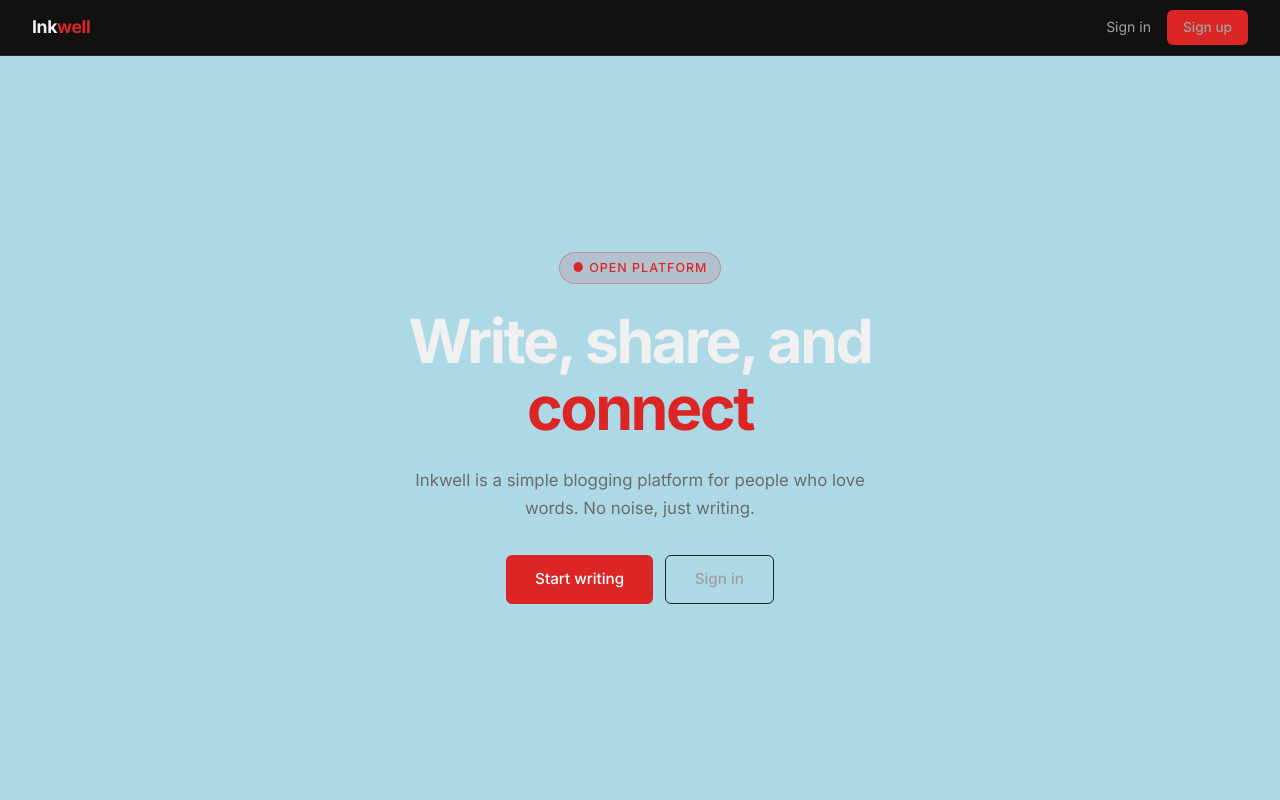
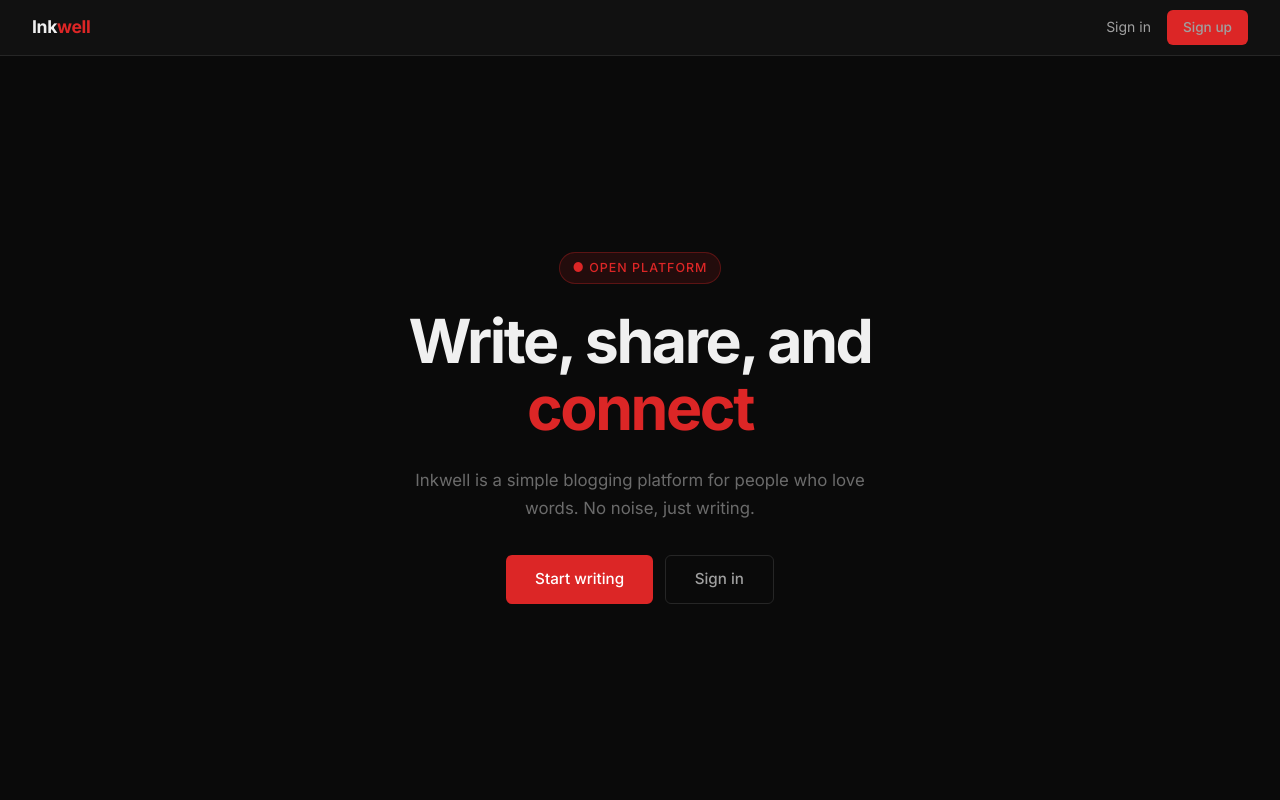
Before and after one commit to oblivion-hq/inkwell, a Django app: page / in a window 1280 px wide. Run offline with Django 5.2, Linux system fonts and the light colour scheme.

Commit message:
fix: change the bg back to origin

```diff
--- a/templates/base.html
+++ b/templates/base.html
@@ -31,7 +31,7 @@
 
       body {
         font-family: 'Inter', system-ui, -apple-system, sans-serif;
-        background: lightblue;
+        background: var(--bg);
         color: var(--text);
         min-height: 100vh;
         line-height: 1.6;
```
